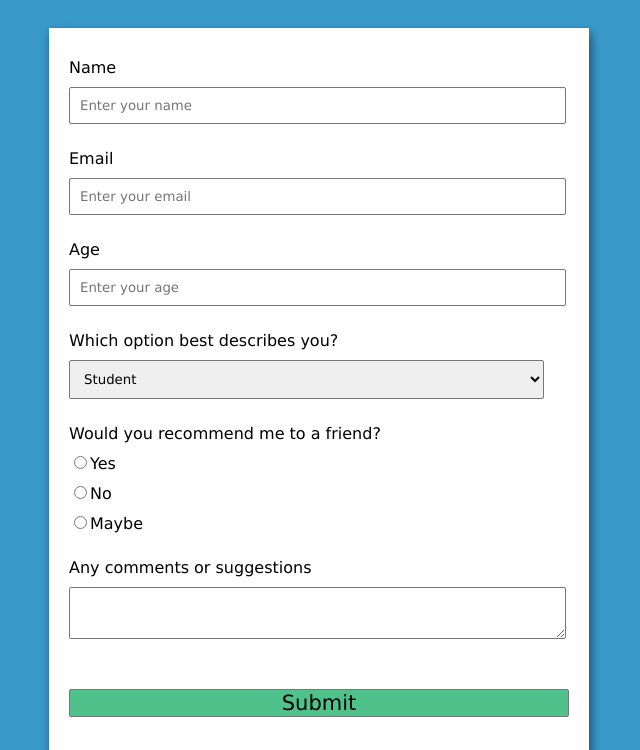
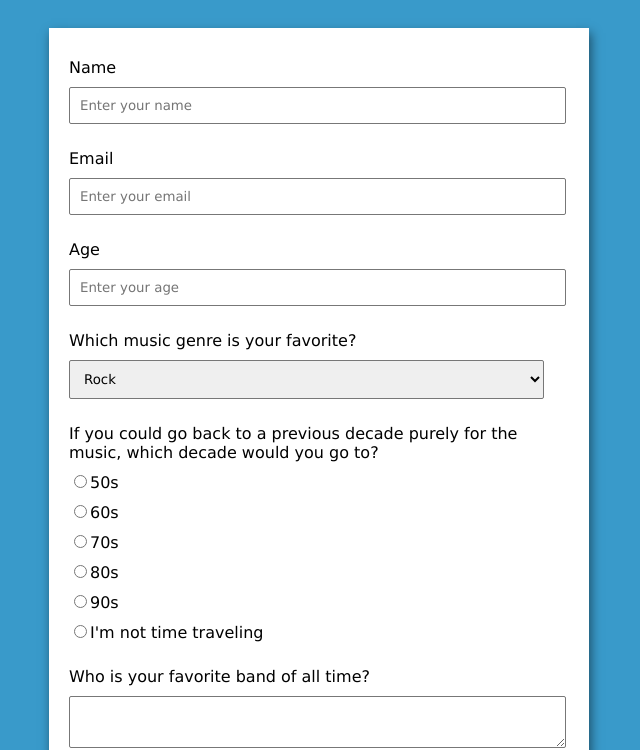
Before and after one commit to cmetcalf8/Survey-Form, a plain HTML site: page index.html in a window 1280 px wide. Shown: the part 81-831 px from the top of the page, without its empty margins (321-961 px from the left). Drawn offline with Linux system fonts and the light colour scheme.

Commit message:
updated the form for music

```diff
--- a/index.html
+++ b/index.html
@@ -40,40 +40,57 @@
 
         <div class="form-control">
             <label for="role" id="label-role">
-                Which option best describes you?
+                Which music genre is your favorite?
             </label>
             <select name="role" id="role">
-                <option value="student">Student</option>
-                <option value="intern">Intern</option>
-                <option value="professional">Professional</option>
+                <option value="rock">Rock</option>
+                <option value="hip hop">Hip hop</option>
+                <option value="classical">Classical</option>
+                <option value="country">Country</option>
+                <option value="pop">Pop</option>
                 <option value="other">Other</option>
             </select>
         </div>
 
         <div class="form-control">
             <label>
-                Would you recommend me to a friend?
+                If you could go back to a previous decade purely for the music, which decade would you go to?
             </label>
-            <label for="recommend-1">
+            <label for="choice-1">
                 <input type="radio"
-                    id="recommend-1"
-                    name="recommend">Yes</input>
+                    id="choice-1"
+                    name="choice">50s</input>
             </label>
-            <label for="recommend-2">
+            <label for="choice-2">
                 <input type="radio"
-                       id="recommend-2"
-                       name="recommend">No</input>
+                       id="choice-2"
+                       name="choice">60s</input>
             </label>
-            <label for="recommend-3">
+            <label for="choice-3">
                 <input type="radio"
-                       id="recommend-3"
-                       name="recommend">Maybe</input>
+                       id="choice-3"
+                       name="choice">70s</input>
+            </label>
+            <label for="choice-4">
+                <input type="radio"
+                       id="choice-4"
+                       name="choice">80s</input>
+            </label>
+            <label for="choice-5">
+                <input type="radio"
+                       id="choice-5"
+                       name="choice">90s</input>
+            </label>
+            <label for="choice-6">
+                <input type="radio"
+                       id="choice-6"
+                       name="choice">I'm not time traveling</input>
             </label>
         </div>
 
         <div class="form-control">
             <label for="comment">
-                Any comments or suggestions
+                Who is your favorite band of all time?
             </label>
 
             <textarea name="comment" id="comment"
```
